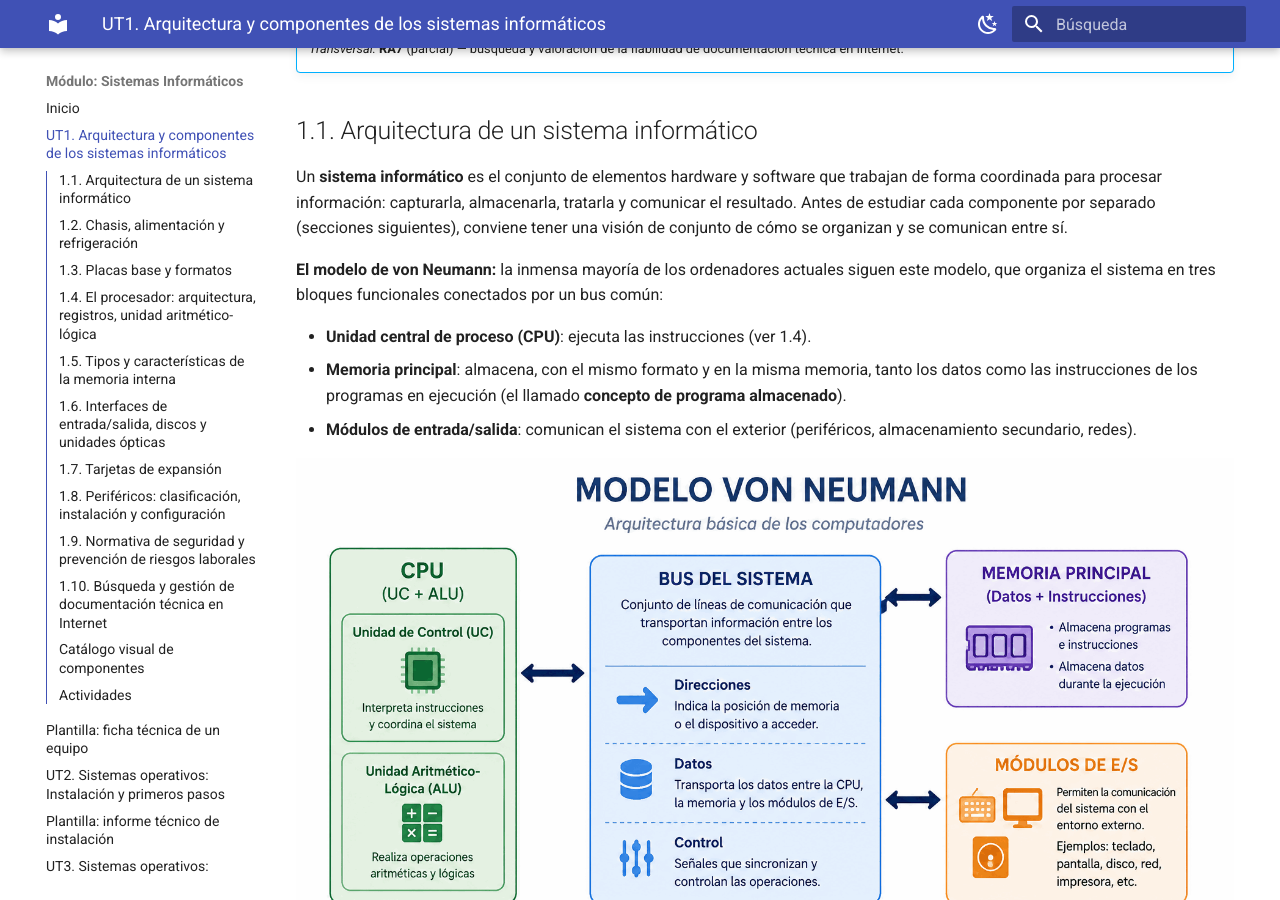
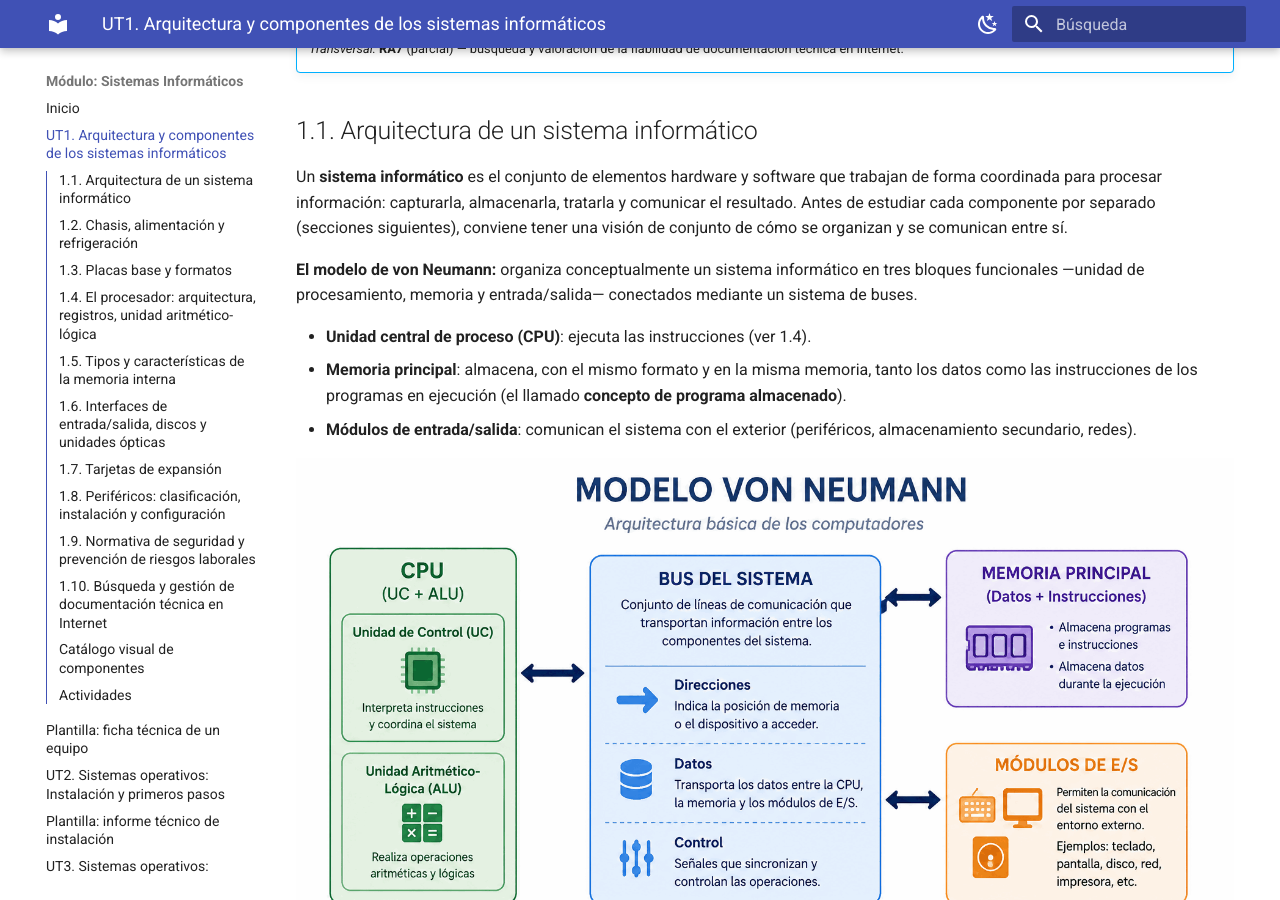
Before and after one commit to angelabserrano/sistemas-informaticos, an MkDocs documentation site: the page built from docs/ut1.md, in a window 1280 px wide and 900 px high, scrolled down 373 px. Built offline with MkDocs 1.6.1 and Material for MkDocs 9.7.7, drawn with Linux system fonts in a browser that asks for light colours.

Commit message:
Reformula la introducción del modelo de von Neumann en UT1
Co-Authored-By: Claude Sonnet 5 <noreply@anthropic.com>
Claude-Session: https://claude.ai/code/session_019y197r3HRE2N9hKajGznqj

```diff
--- a/docs/ut1.md
+++ b/docs/ut1.md
@@ -14,7 +14,7 @@
 
 Un **sistema informático** es el conjunto de elementos hardware y software que trabajan de forma coordinada para procesar información: capturarla, almacenarla, tratarla y comunicar el resultado. Antes de estudiar cada componente por separado (secciones siguientes), conviene tener una visión de conjunto de cómo se organizan y se comunican entre sí.
 
-**El modelo de von Neumann:** la inmensa mayoría de los ordenadores actuales siguen este modelo, que organiza el sistema en tres bloques funcionales conectados por un bus común:
+**El modelo de von Neumann:** organiza conceptualmente un sistema informático en tres bloques funcionales —unidad de procesamiento, memoria y entrada/salida— conectados mediante un sistema de buses.
 
 - **Unidad central de proceso (CPU)**: ejecuta las instrucciones (ver 1.4).
 - **Memoria principal**: almacena, con el mismo formato y en la misma memoria, tanto los datos como las instrucciones de los programas en ejecución (el llamado **concepto de programa almacenado**).
```
